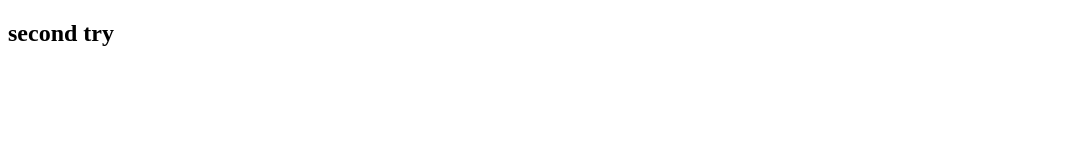
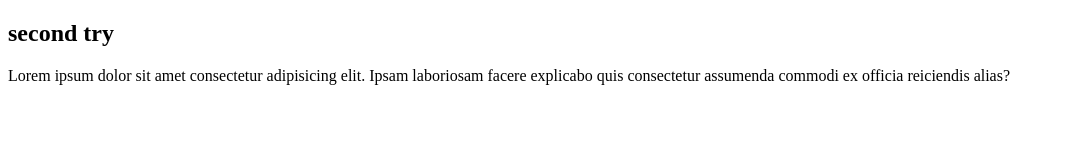
Before and after one commit to novosyolovnv/Git_Minin_3-2, a plain HTML site: page index.html in a window 1280 px wide. Shown: the whole page, without its empty margins (0-1065 px from the left). Drawn offline with Linux system fonts and the light colour scheme.

Commit message:
add lorem

```diff
--- a/index.html
+++ b/index.html
@@ -8,5 +8,6 @@
 </head>
 <body>
   <h2>second try</h2>
+  <p>Lorem ipsum dolor sit amet consectetur adipisicing elit. Ipsam laboriosam facere explicabo quis consectetur assumenda commodi ex officia reiciendis alias?</p>
 </body>
 </html>
```
